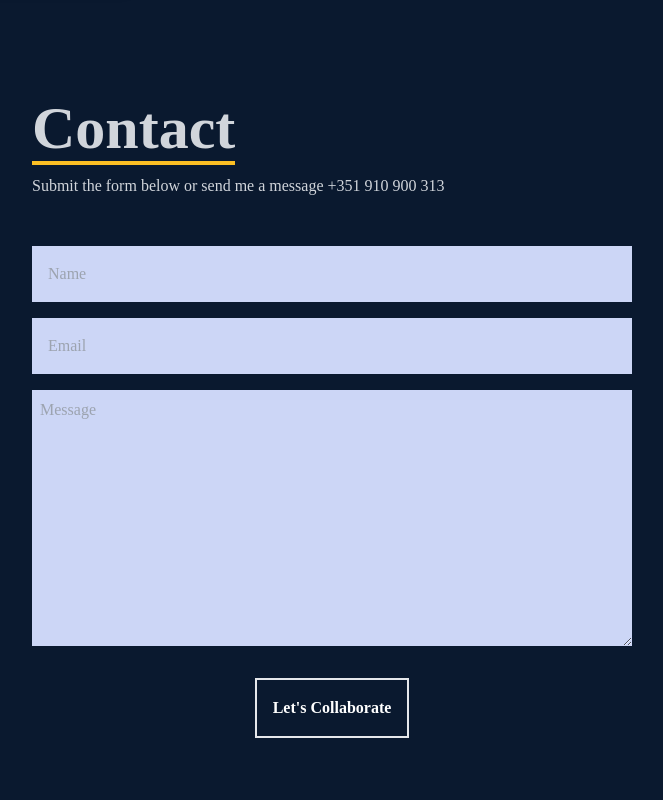
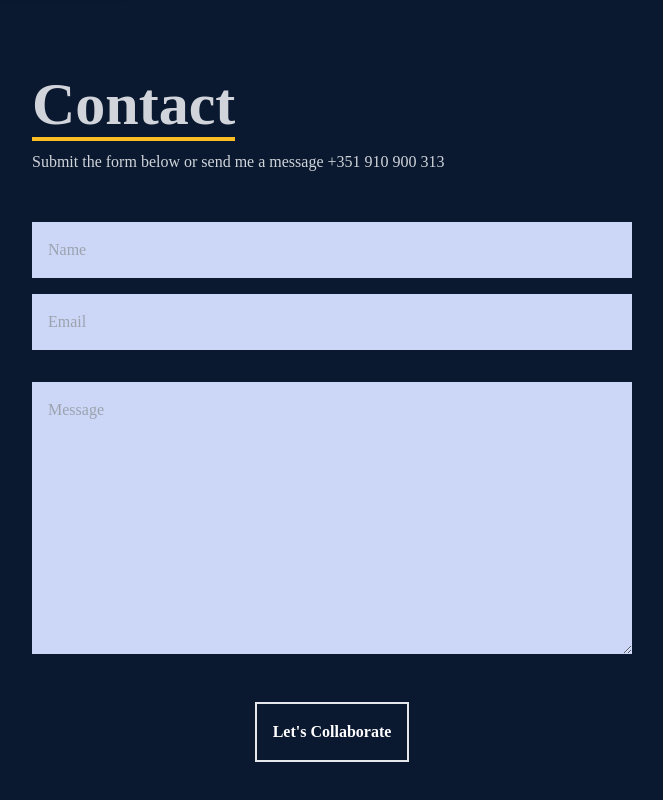
Before and after one commit to marcoadmartins7/portfolio-marco, a React (Create React App) app: page / in a window 1280 px wide. Shown: the part 2922-3722 px from the top of the page, without its empty margins (308-971 px from the left). Built offline with nearby package versions, Linux system fonts and the light colour scheme.

Commit message:
add new photo

```diff
--- a/src/components/Contact.jsx
+++ b/src/components/Contact.jsx
@@ -36,7 +36,7 @@ export const Contact = () => {
             name="email"
           />
           <textarea
-            className="bg-[#ccd6f6] p-2"
+            className="my-4 p-4 bg-[#ccd6f6] "
             name="message"
             rows="10"
             placeholder="Message"
--- a/src/components/Home.jsx
+++ b/src/components/Home.jsx
@@ -9,7 +9,7 @@ export const Home = () => {
     <div name="home" className="w-full h-screen bg-[#0a192f]">
       <div className="w-full  ">
         <img
-          className=" w-[400px] sm:w-[500px] opacity-40 sm:absolute absolute top-[19%] sm:top-[6rem] right-[5%] sm:left-[10%] sm:ml-[2rem] "
+          className=" w-[400px] sm:w-[400px] opacity-40 sm:absolute absolute top-[19%] sm:top-[6rem] right-[5%] sm:left-[12%] sm:ml-[2rem] "
           src={Marco}
           alt=""
         />
```
Also changed, not shown: src/assets/marco.png, 1 other file (tests, documents, lock files or other folders).
